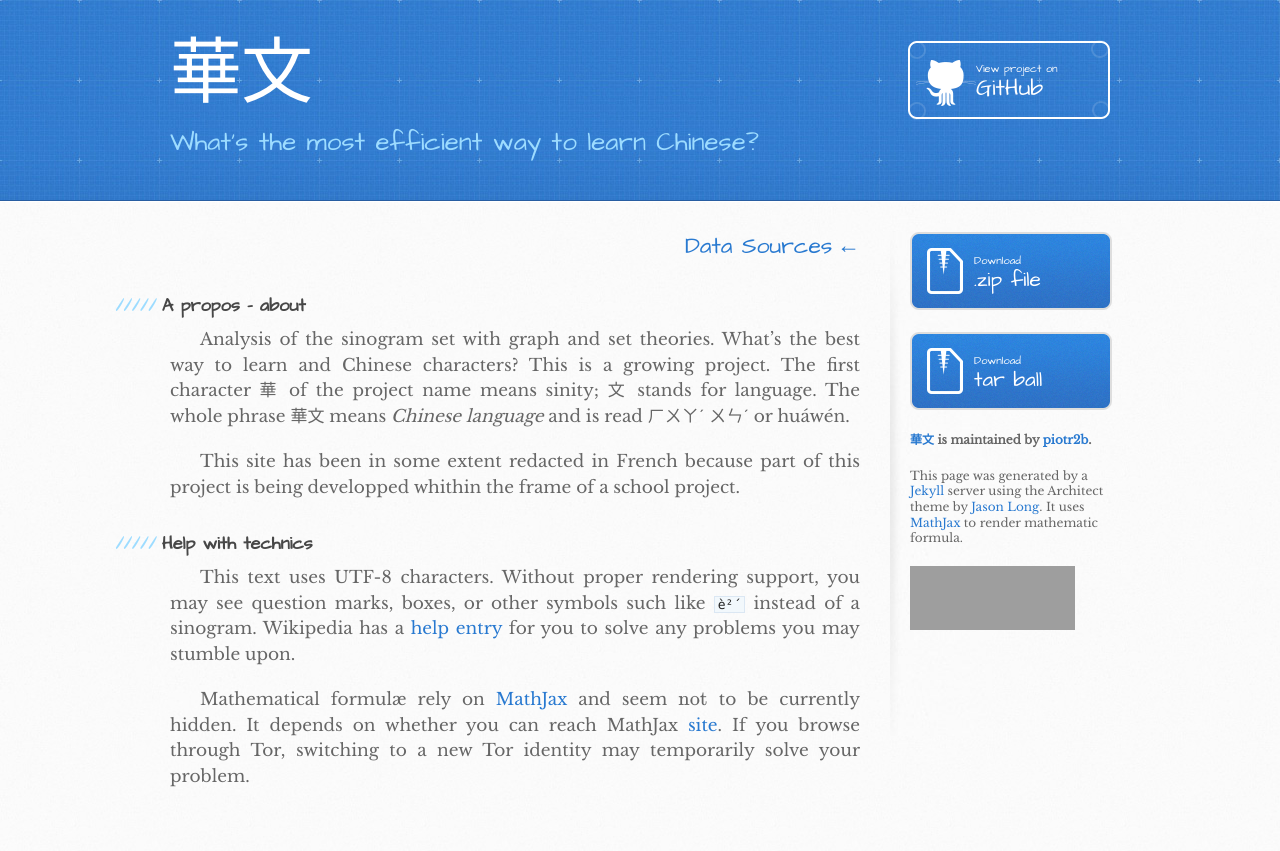
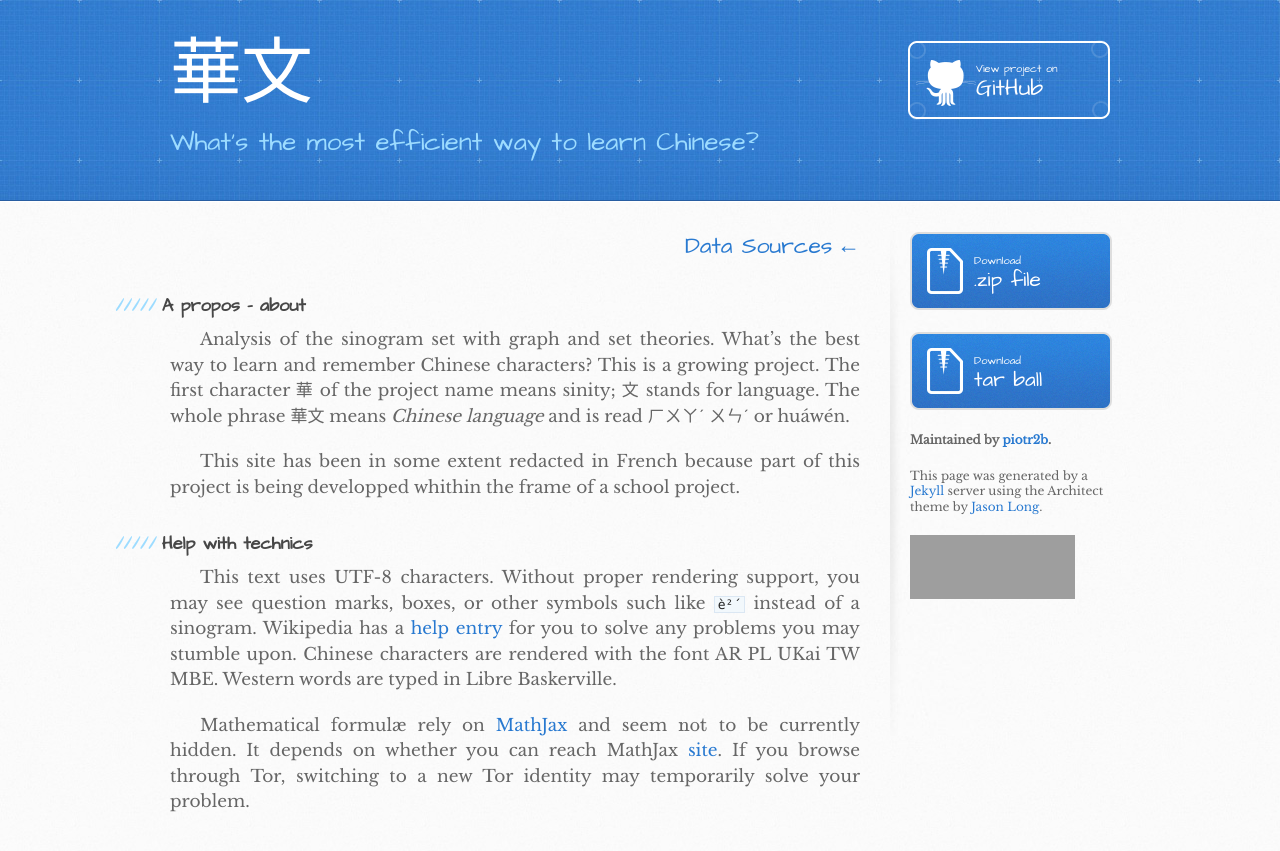
Before and after one commit to PlumpMath/piotr-yuxuan.github.io, a Jekyll site: the page built from _posts/0001-07-01-about.md, in a window 1280 px wide, cut to the strip 0-851 px from the top of the page. Built offline with Jekyll 4.4.1, drawn with Linux system fonts in a browser that asks for light colours; formulas are drawn with MathJax 3; grey boxes are pictures that could not be loaded.

Commit message:
appearance

```diff
--- a/_config.yml
+++ b/_config.yml
@@ -3,7 +3,7 @@ title: 華文
 email: pde-bois@isep.fr
 description: > # this means to ignore newlines until next value
   Analysis of the sinogram set with graph and set theories. What's the best way
-  to learn and Chinese characters? This is a growing project.
+  to learn and remember Chinese characters? This is a growing project.
 tagline: What's the most efficient way to learn Chinese?
 github: "http://github.com/"
 github_username:  "piotr2b"
--- a/_includes/aside.html
+++ b/_includes/aside.html
@@ -8,9 +8,9 @@
 	tar ball
  </a>
 
- <p class="repo-owner"><a href="{{ site.github | append: site.github_username | append: site.repository }}">{{ site.title }}</a> is maintained by <a href="{{ site.github | append: site.github_username }}">piotr2b</a>.</p>
+ <p class="repo-owner">Maintained by <a href="{{ site.github | append: site.github_username }}">piotr2b</a>.</p>
 
- <p>This page was generated by a <a href="http://jekyllrb.com/">Jekyll</a> server using the Architect theme by <a href="https://twitter.com/jasonlong">Jason Long</a>. It uses <a href="http://www.mathjax.org">MathJax</a> to render mathematic formula.</p>
+ <p>This page was generated by a <a href="http://jekyllrb.com/">Jekyll</a> server using the Architect theme by <a href="https://twitter.com/jasonlong">Jason Long</a>.</p>
 
  <p><a href="http://validator.w3.org/check?uri={{ site.url | append: page.url}}&amp;charset=%28detect+automatically%29&amp;doctype=Inline&amp;group=0">
 <img src="http://www.w3.org/html/logo/badge/html5-badge-h-css3-semantics.png" width="165" height="64" alt="HTML5 Powered with CSS3 / Styling, and Semantics" title="HTML5 Powered with CSS3 / Styling, and Semantics">
--- a/_posts/0001-07-01-about.md
+++ b/_posts/0001-07-01-about.md
@@ -10,6 +10,6 @@ This site has been in some extent redacted in French because part of this projec
 
 ##### Help with technics
 
-This text uses UTF-8 characters. Without proper rendering support, you may see question marks, boxes, or other symbols such like `è²´` instead of a sinogram. Wikipedia has a [help entry](https://en.wikipedia.org/wiki/Help:Special_characters) for you to solve any problems you may stumble upon.
+This text uses UTF-8 characters. Without proper rendering support, you may see question marks, boxes, or other symbols such like `è²´` instead of a sinogram. Wikipedia has a [help entry](https://en.wikipedia.org/wiki/Help:Special_characters) for you to solve any problems you may stumble upon. Chinese characters are rendered with the font AR PL UKai TW MBE. Western words are typed in Libre Baskerville.
 
 Mathematical formulæ rely on [MathJax](http://www.mathjax.org/) and seem $$\mathrm{not}$$ to be currently hidden. It depends on whether you can reach MathJax [site](http://www.mathjax.org/). If you browse through Tor, switching to a new Tor identity may temporarily solve your problem.
```
